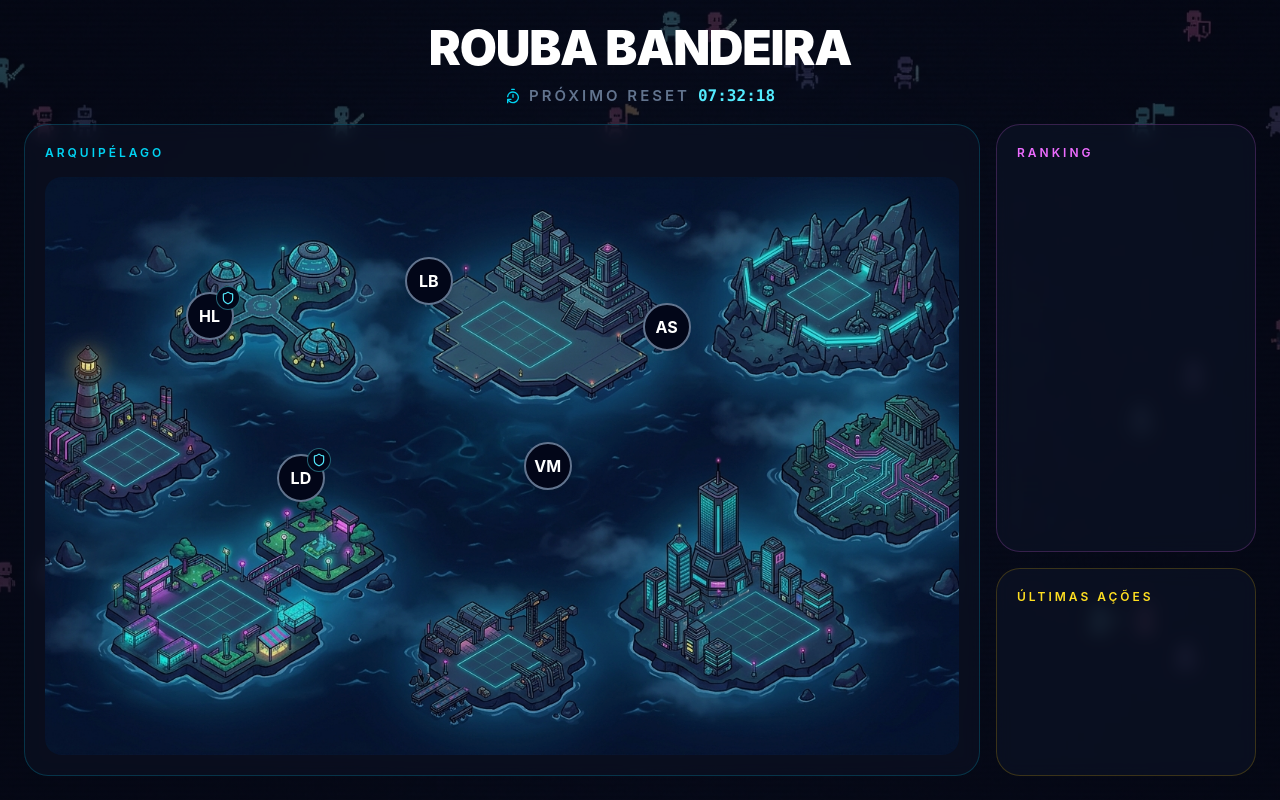
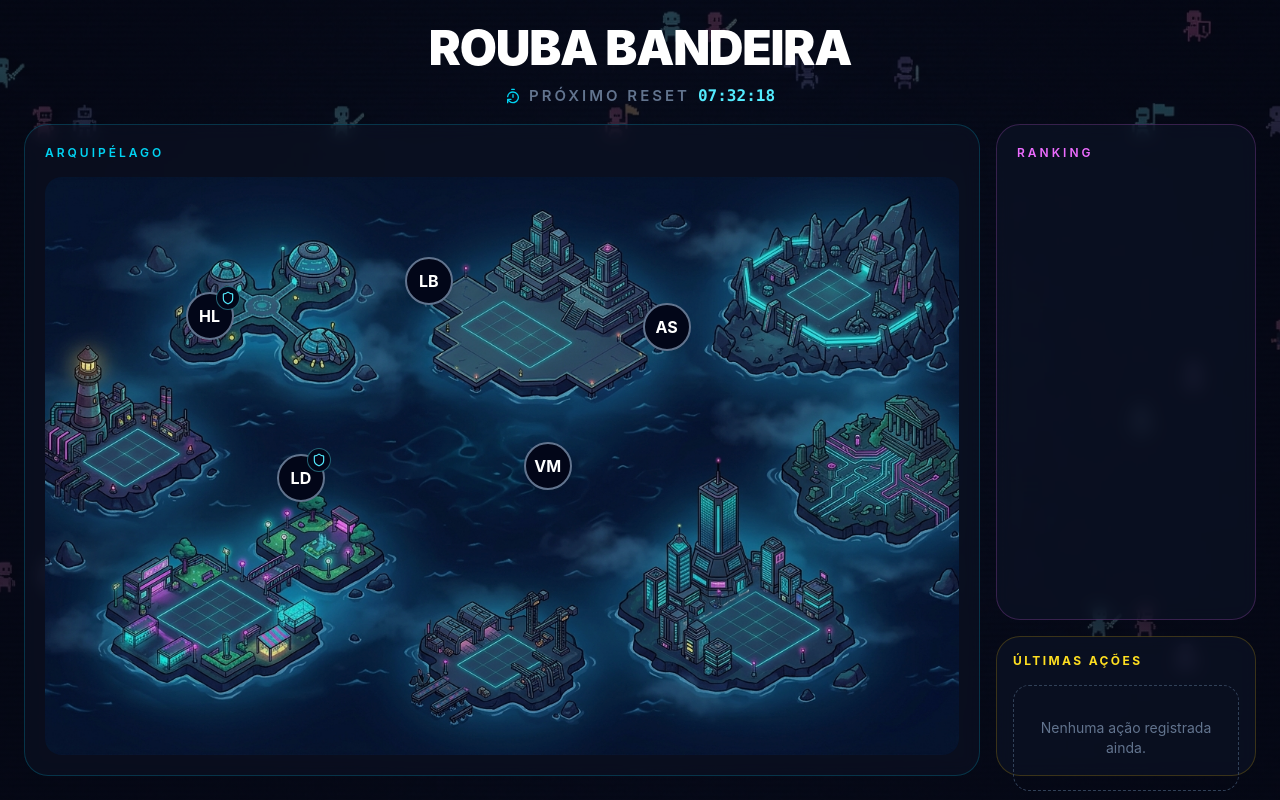
Before and after one commit to Henricantin/flag-rush, a React (Vite) app: page / in a window 1280 px wide. Built offline with nearby package versions, Linux system fonts and the light colour scheme.

Commit message:
feat: display recent game events

```diff
--- /dev/null
+++ b/src/features/events/components/RecentEvents.tsx
@@ -0,0 +1,51 @@
+import { Flag, Target } from 'lucide-react'
+
+import { useGameEvents } from '../context/GameEventsContext'
+
+export function RecentEvents() {
+	const { events } = useGameEvents()
+
+	if (events.length === 0) {
+		return (
+			<div className="flex h-full items-center justify-center rounded-2xl border border-dashed border-slate-700 p-4 text-center text-sm text-slate-500">
+				Nenhuma ação registrada ainda.
+			</div>
+		)
+	}
+
+	return (
+		<div className="grid gap-3">
+			{events.map((event) => {
+				const isGoal = event.type === 'goal_completed'
+
+				return (
+					<div
+						key={event.id}
+						className="flex items-start gap-3 rounded-2xl border border-slate-800 bg-slate-950/50 p-3"
+					>
+						<div className="flex size-9 shrink-0 items-center justify-center rounded-xl border border-slate-700 bg-slate-900">
+							{isGoal ? (
+								<Target className="size-4 text-emerald-300" />
+							) : (
+								<Flag className="size-4 text-yellow-300" />
+							)}
+						</div>
+
+						<div className="min-w-0">
+							<p className="text-sm leading-relaxed text-slate-200">
+								{event.message}
+							</p>
+
+							<p className="mt-1 text-xs text-slate-600">
+								{event.createdAt.toLocaleTimeString('pt-BR', {
+									hour: '2-digit',
+									minute: '2-digit',
+								})}
+							</p>
+						</div>
+					</div>
+				)
+			})}
+		</div>
+	)
+}
--- a/src/pages/DashboardPage.tsx
+++ b/src/pages/DashboardPage.tsx
@@ -1,4 +1,5 @@
 import { DashboardHeader } from '../components/layout/DashboardHeader'
+import { RecentEvents } from '../features/events/components/RecentEvents'
 import { GameMap } from '../features/game-map/components/GameMap'
 import { useGameSettings } from '../features/game-map/context/GameSettingsContext'
 
@@ -30,10 +31,14 @@ export function DashboardPage() {
 							</p>
 						</section>
 
-						<section className="min-h-52 rounded-3xl border border-yellow-400/20 bg-slate-900/50 p-5 backdrop-blur">
-							<p className="text-xs font-semibold uppercase tracking-[0.25em] text-yellow-300">
-								Últimas ações
-							</p>
+						<section className="rounded-3xl border border-yellow-400/20 bg-slate-900/50 p-4 backdrop-blur">
+							<div className="mb-4">
+								<p className="text-xs font-bold uppercase tracking-[0.2em] text-yellow-300">
+									Últimas ações
+								</p>
+							</div>
+
+							<RecentEvents />
 						</section>
 					</aside>
 				</section>
```
